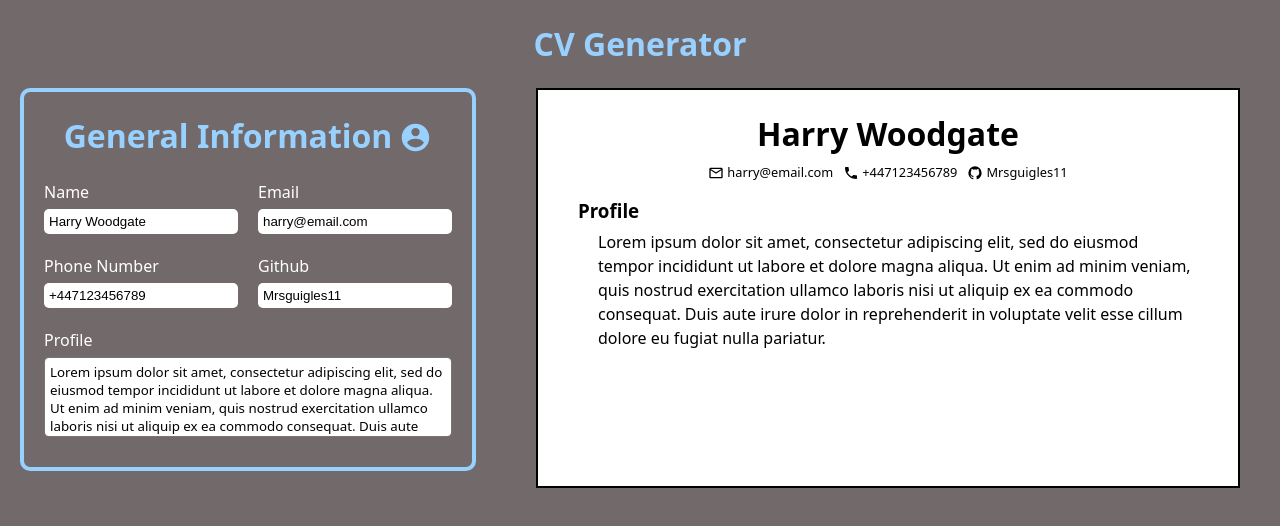
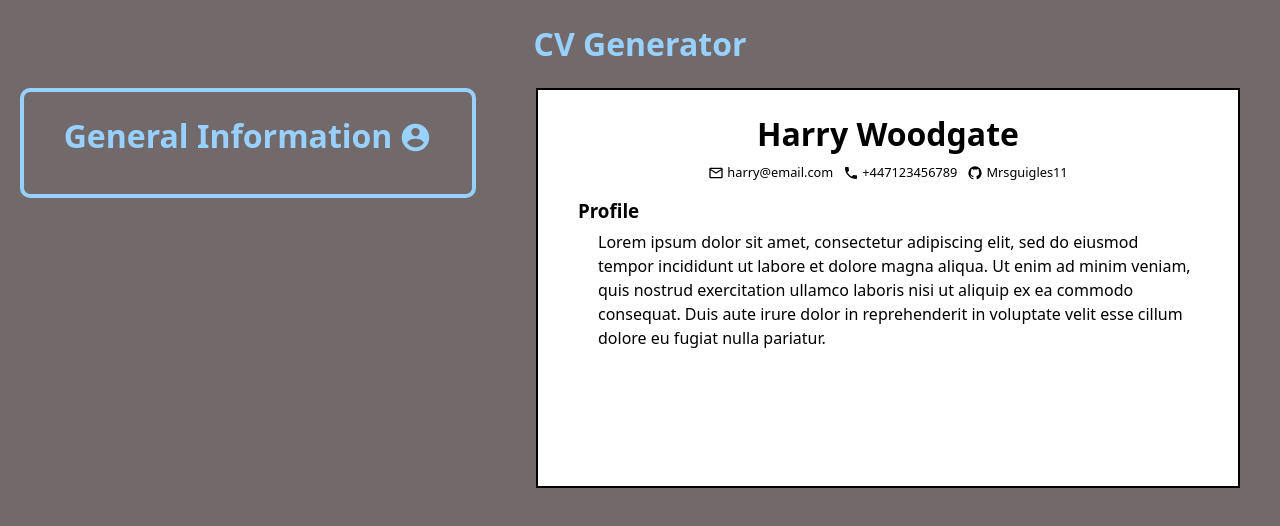
Before and after one commit to Mrsguigles11/cv_application, a React (Vite) app: page / in a window 1280 px wide. Shown: the top 526 px of the page. Built offline with nearby package versions, Linux system fonts and the light colour scheme.

Commit message:
add a transition to collapse the input section

```diff
--- a/src/components/input_section.jsx
+++ b/src/components/input_section.jsx
@@ -1,38 +1,43 @@
 import "../styles/input_section.css";
+
+function handleClick () {
+  const collapsibleContent = document.querySelector('.collapsible_content');
+  const inputSection = document.querySelector('.input_section');
+  collapsibleContent.className === "collapsible_content hidden" ? collapsibleContent.className = "collapsible_content visible" : collapsibleContent.className = "collapsible_content hidden";
+  inputSection.className === "input_section" ? inputSection.className = "input_section expanded" : inputSection.className = "input_section";
+}
 
 function InputSection({ heading, inputs, onChange, content, symbol }) {
   return (
     <div className="input_section">
-      <div className="input_heading_container">
+      <div className="input_heading_container" onClick={handleClick}>
         <h2>{heading}</h2>
         {symbol}
       </div>
+      <div className="collapsible_content hidden">
         {inputs.map((input) => {
-        if (input === "Profile") {
           return (
             <div className="input" key={input}>
               <label htmlFor={input}>{input}</label>
+              {input === "Profile" ? (
                 <textarea
                   spellCheck={false}
                   name={input}
                   onChange={(e) => onChange(e.target.value, heading, input)}
                   value={content[heading][input]}
                 />
-            </div>
-          );
-        }
-        return (
-          <div className="input" key={input}>
-            <label htmlFor={input}>{input}</label>
+              ) : (
                 <input
                   type="text"
                   name={input}
                   onChange={(e) => onChange(e.target.value, heading, input)}
                   value={content[heading][input]}
                 />
+              )}
             </div>
           );
         })}
+      </div>
     </div>
   );
 }
--- a/src/styles/input_section.css
+++ b/src/styles/input_section.css
@@ -1,11 +1,14 @@
 
 .input_section {
-    display: grid;
-    grid-template-columns: 1fr 1fr;
     border: 4px solid var(--secondary-color);
     border-radius: 10px;
     padding: 20px 20px 30px;
-    gap: 20px;
+    max-height: 110px;
+    transition: max-height 0.5s ease;
+}
+
+.input_section.expanded {
+    max-height: 500px;
 }
 
 .input_heading_container {
@@ -15,6 +18,28 @@
     align-items: center;
     justify-content: center;
     column-gap: 7px;
+    cursor: pointer;
+}
+
+.collapsible_content {
+  display: grid;
+  grid-template-columns: 1fr 1fr;
+  gap: 20px;
+}
+
+.hidden {
+    transform: scaleY(0);
+    opacity: 0;
+    transition: transform 0.4s ease, opacity 0.4s ease;
+    transform-origin: top;
+}
+
+.visible {
+  transform-origin: top;
+  transform: scaleY(1);
+  opacity: 1;
+  transition: transform 0.4s ease, opacity 0.4s ease;
+  overflow: hidden;
 }
 
 svg {
@@ -43,12 +68,11 @@ input {
     border: none;
 }
 
-div:nth-child(6) {
+div:nth-child(5) {
     grid-column: 1 / 3;
 }
 
-div:nth-child(6) > textarea {
-    height: auto;
+.input > textarea {
     min-height: 80px;
     font-family: inherit;
     padding: 5px;
```
Lines whose indentation alone changed are shown as unchanged.
